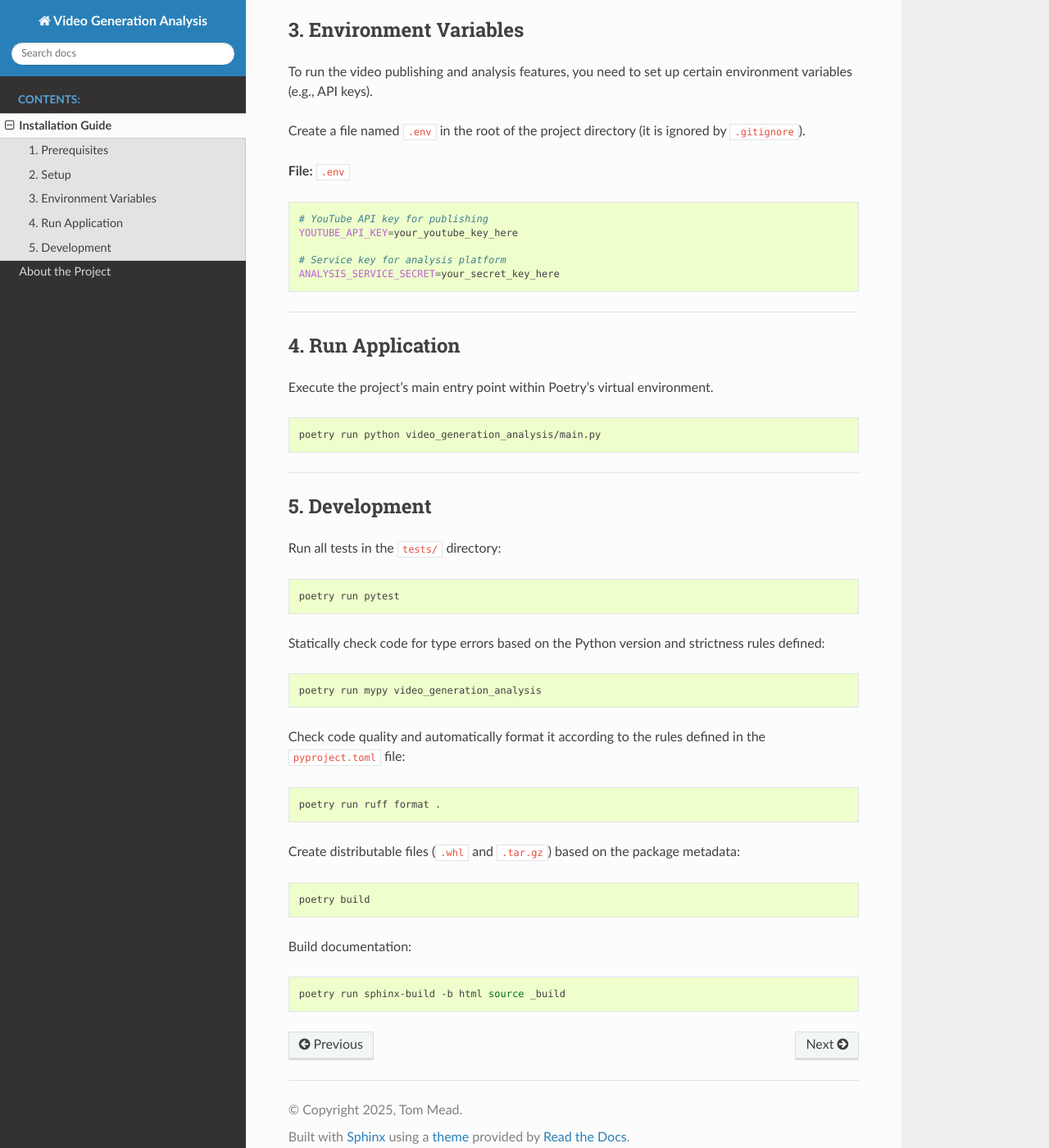
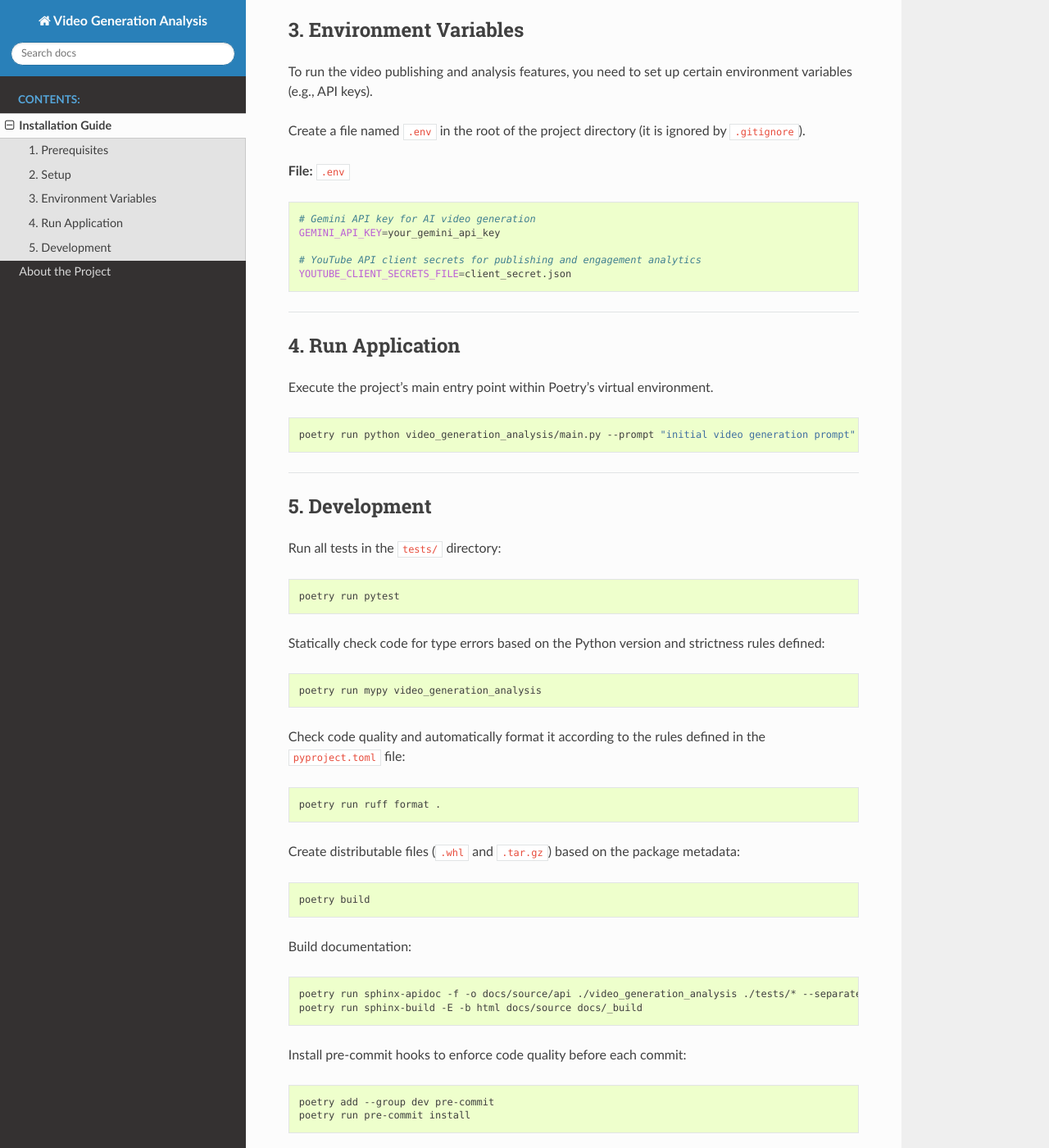
Before and after one commit to tomcmead/video-generation-analysis, a Sphinx documentation site: the page built from docs/source/installation.rst, in a window 1280 px wide and 1400 px high, scrolled down 1029 px. Shown: the whole window at 82% size. Built offline with Sphinx 7.4.7 and the Read the Docs theme 3.1.0, drawn with Linux system fonts in a browser that asks for light colours.

Commit message:
Add docs features and installation commands

```diff
--- a/docs/source/conf.py
+++ b/docs/source/conf.py
@@ -17,7 +17,7 @@ extensions = [
     "sphinx.ext.napoleon",  # Support for NumPy and Google style docstrings
     "myst_parser",  # Support for Markdown (.md) files
     "sphinx_rtd_theme",  # Theme
-    'sphinx_autodoc_typehints', # Type hinting support
+    "sphinx_autodoc_typehints",  # Type hinting support
 ]
 
 autosummary_generate = True
@@ -26,7 +26,7 @@ typehints_fully_qualified = True
 simplify_optional_unions = True
 add_module_names = False
 templates_path = ["_templates"]
-modindex_common_prefix = ['video_generation_analysis.']
+modindex_common_prefix = ["video_generation_analysis."]
 
 exclude_patterns = ["_build"]
 
--- a/docs/source/installation.rst
+++ b/docs/source/installation.rst
@@ -56,12 +56,11 @@ Create a file named ``.env`` in the root of the project directory (it is ignored
 
 .. code-block:: bash
 
-   # YouTube API key for publishing
-   YOUTUBE_API_KEY=your_youtube_key_here
+   # Gemini API key for AI video generation
+   GEMINI_API_KEY=your_gemini_api_key
 
-   # Service key for analysis platform
-   ANALYSIS_SERVICE_SECRET=your_secret_key_here
-
+   # YouTube API client secrets for publishing and engagement analytics
+   YOUTUBE_CLIENT_SECRETS_FILE=client_secret.json
 ----
 
 4. Run Application
@@ -71,7 +70,7 @@ Execute the project’s main entry point within Poetry’s virtual environment.
 
 .. code-block:: bash
 
-   poetry run python video_generation_analysis/main.py
+   poetry run python video_generation_analysis/main.py --prompt "initial video generation prompt"
 
 ----
 
@@ -106,4 +105,12 @@ Build documentation:
 
 .. code-block:: bash
 
-   poetry run sphinx-build -b html source _build
+   poetry run sphinx-apidoc -f -o docs/source/api ./video_generation_analysis ./tests/* --separate --module-first
+   poetry run sphinx-build -E -b html docs/source docs/_build
+
+Install pre-commit hooks to enforce code quality before each commit:
+
+.. code-block:: bash
+
+   poetry add --group dev pre-commit
+   poetry run pre-commit install
```
Also changed, not shown: docs/source/about.rst (+4 -4 lines), docs/source/index.rst (+28 -0 lines).
